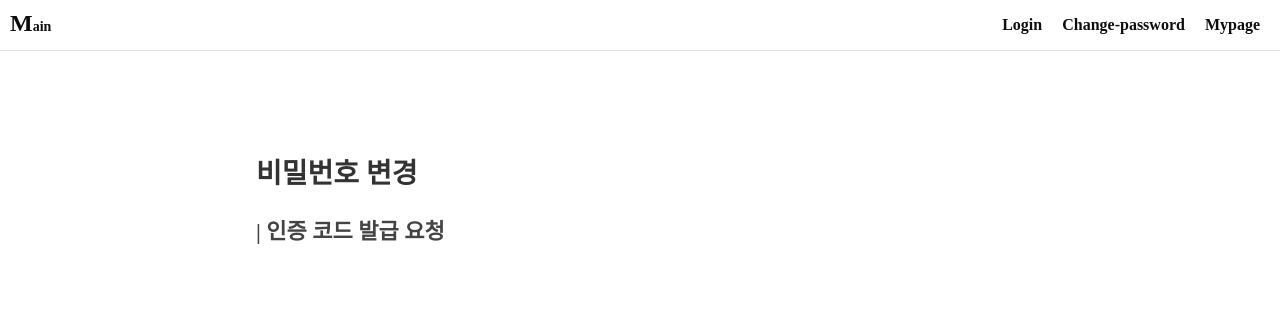
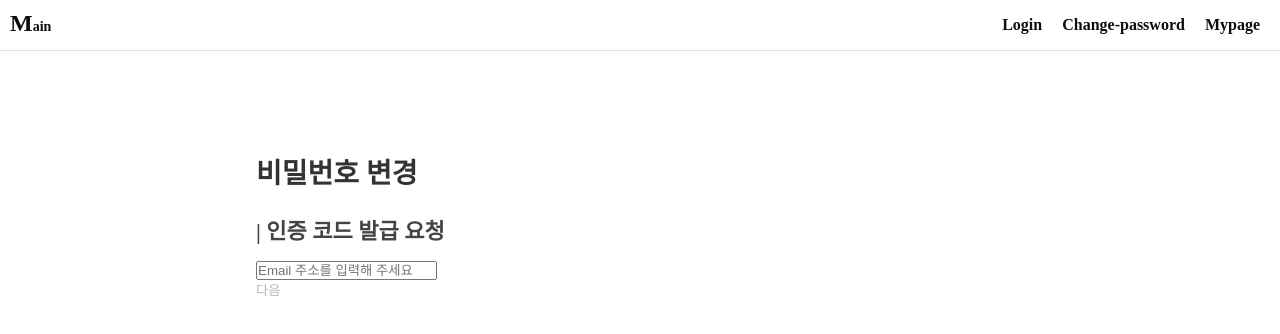
Before and after one commit to jkparkGH/test-sample-vue, a Vue app: page /change-password in a window 1280 px wide. Shown: the top 334 px of the page. Built offline with nearby package versions, Linux system fonts and the light colour scheme.

Commit message:
- Change-password > 이메일 인증코드 발급 요청 기능 추가

```diff
--- a/src/components/change-password/RequestEmailAuth.vue
+++ b/src/components/change-password/RequestEmailAuth.vue
@@ -1,7 +1,28 @@
 <template>
   <section>
     <h3>| 인증 코드 발급 요청</h3>
-    <div></div>
+    <div>
+      <form @submit.prevent="submitEmailAuth">
+        <div class="input-default">
+          <input
+            type="email"
+            placeholder="Email 주소를 입력해 주세요"
+            v-model="userEmail"
+            @keyup="validEmailForInput"
+          />
+          <p class="error-msg" v-show="userEmailInvalid">
+            올바른 이메일 주소를 입력해 주세요
+          </p>
+        </div>
+        <button
+          type="submit"
+          class="btn-common"
+          :disabled="!userEmail || userEmailInvalid"
+        >
+          다음
+        </button>
+      </form>
+    </div>
   </section>
 </template>
 
@@ -9,5 +30,32 @@
 import { Component, Vue } from 'vue-property-decorator';
 
 @Component
-export default class RequestEmailAuth extends Vue {}
+export default class RequestEmailAuth extends Vue {
+  userEmail: string | null = null;
+  userEmailInvalid: boolean = false;
+
+  checkValidEmail(email: string) {
+    const regExp = /^[0-9a-zA-Z]([-_.]?[0-9a-zA-Z])*@[0-9a-zA-Z]([-_.]?[0-9a-zA-Z]).*.[a-zA-Z]{2,3}$/i;
+    return regExp.test(email);
+  }
+
+  validEmailForInput($event: Event) {
+    this.userEmail = ($event.target as HTMLInputElement).value;
+    if (this.userEmail === '') {
+      this.userEmailInvalid = true;
+    } else if (!this.checkValidEmail(this.userEmail)) {
+      this.userEmailInvalid = true;
+    } else {
+      this.userEmailInvalid = false;
+    }
+  }
+
+  submitEmailAuth() {
+    if (this.userEmail && !this.userEmailInvalid) {
+      this.$store
+        .dispatch('ChangePassword/REQUEST_EMAIL_AUTH', this.userEmail)
+        .then(() => this.$router.push('/change-password/auth'));
+    }
+  }
+}
 </script>
```
